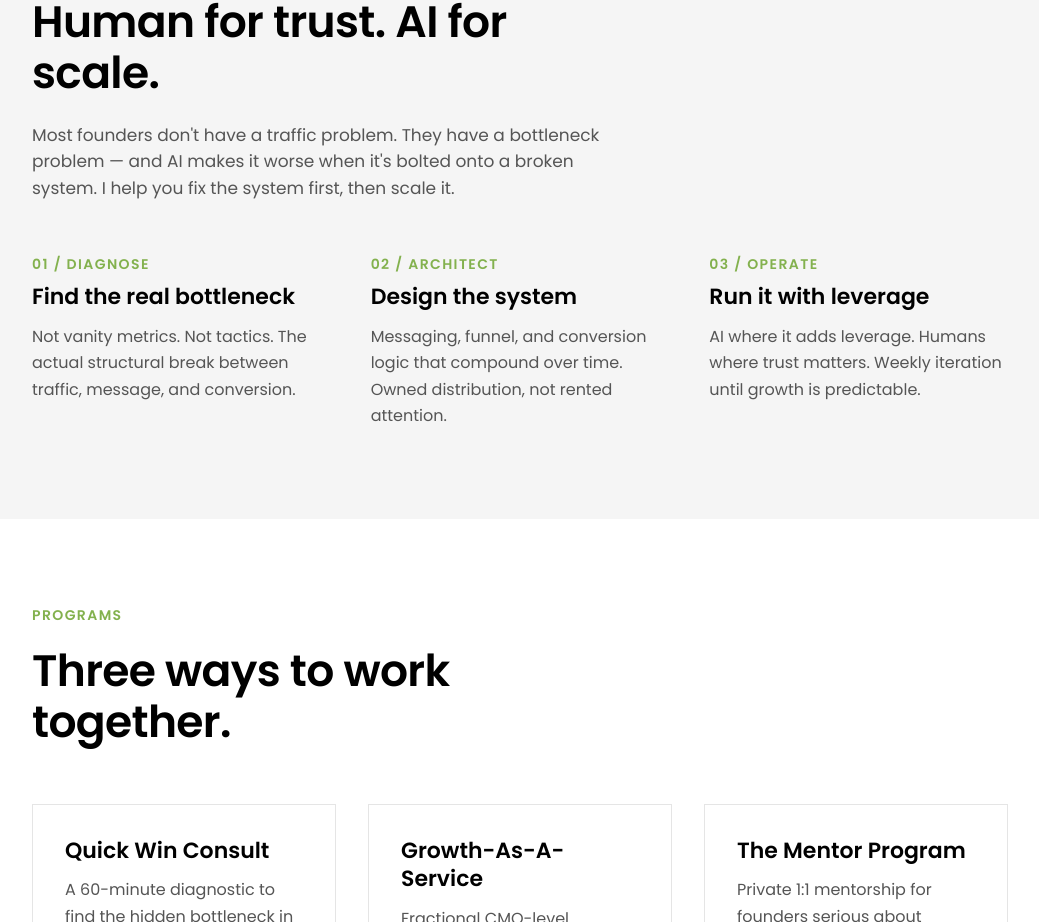
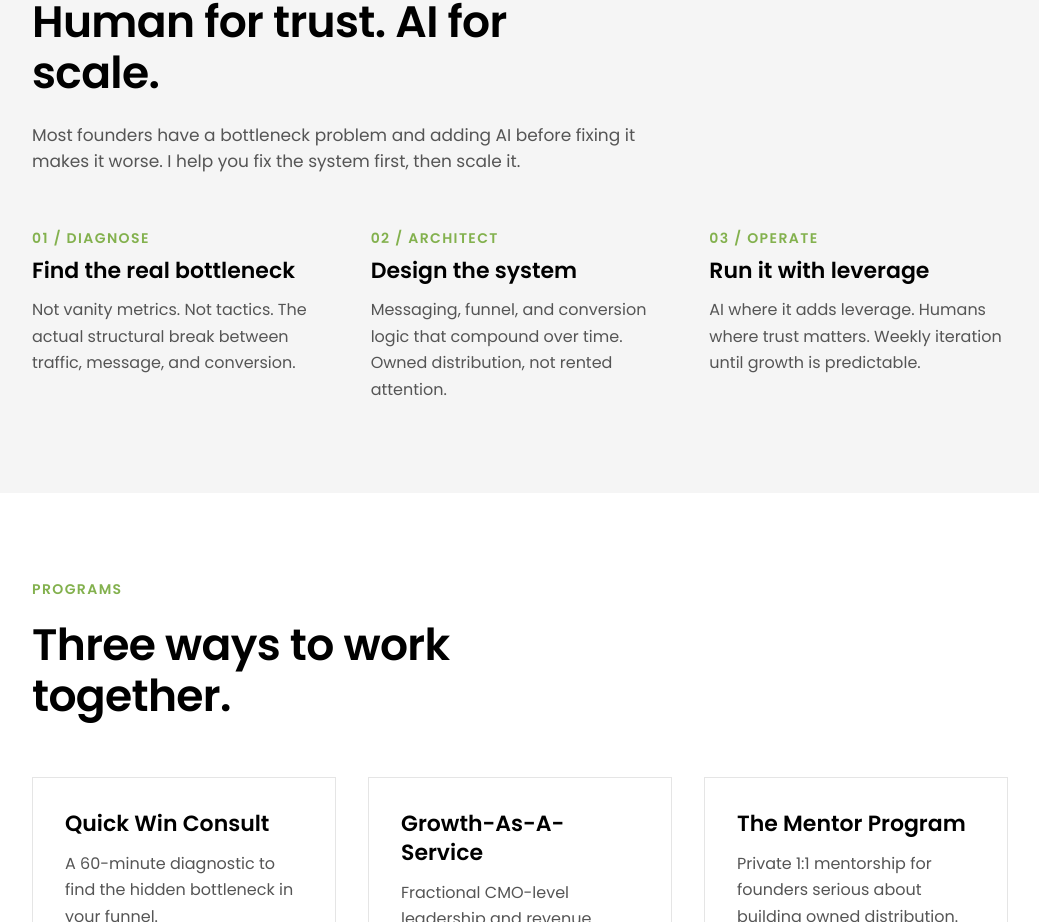
Before and after one commit to ndxtraders/revvaughn-com, a Next.js app: page / in a window 1280 px wide. Shown: the part 2218-3140 px from the top of the page, without its empty margins (120-1159 px from the left). Built offline with nearby package versions, Linux system fonts and the light colour scheme.

Commit message:
Update page.js

```diff
--- a/app/page.js
+++ b/app/page.js
@@ -140,7 +140,7 @@ export default function Home() {
             <p className="eyebrow mb-6">AI Growth Systems</p>
             <h2 className="text-h1 font-semibold mb-6">Human for trust. AI for scale.</h2>
             <p className="text-lead text-ink-muted">
-              Most founders don't have a traffic problem. They have a bottleneck problem — and AI makes it worse when it's bolted onto a broken system. I help you fix the system first, then scale it.
+              Most founders have a bottleneck problem and adding AI before fixing it makes it worse. I help you fix the system first, then scale it.
             </p>
           </div>
           <div className="grid md:grid-cols-3 gap-10">
```
